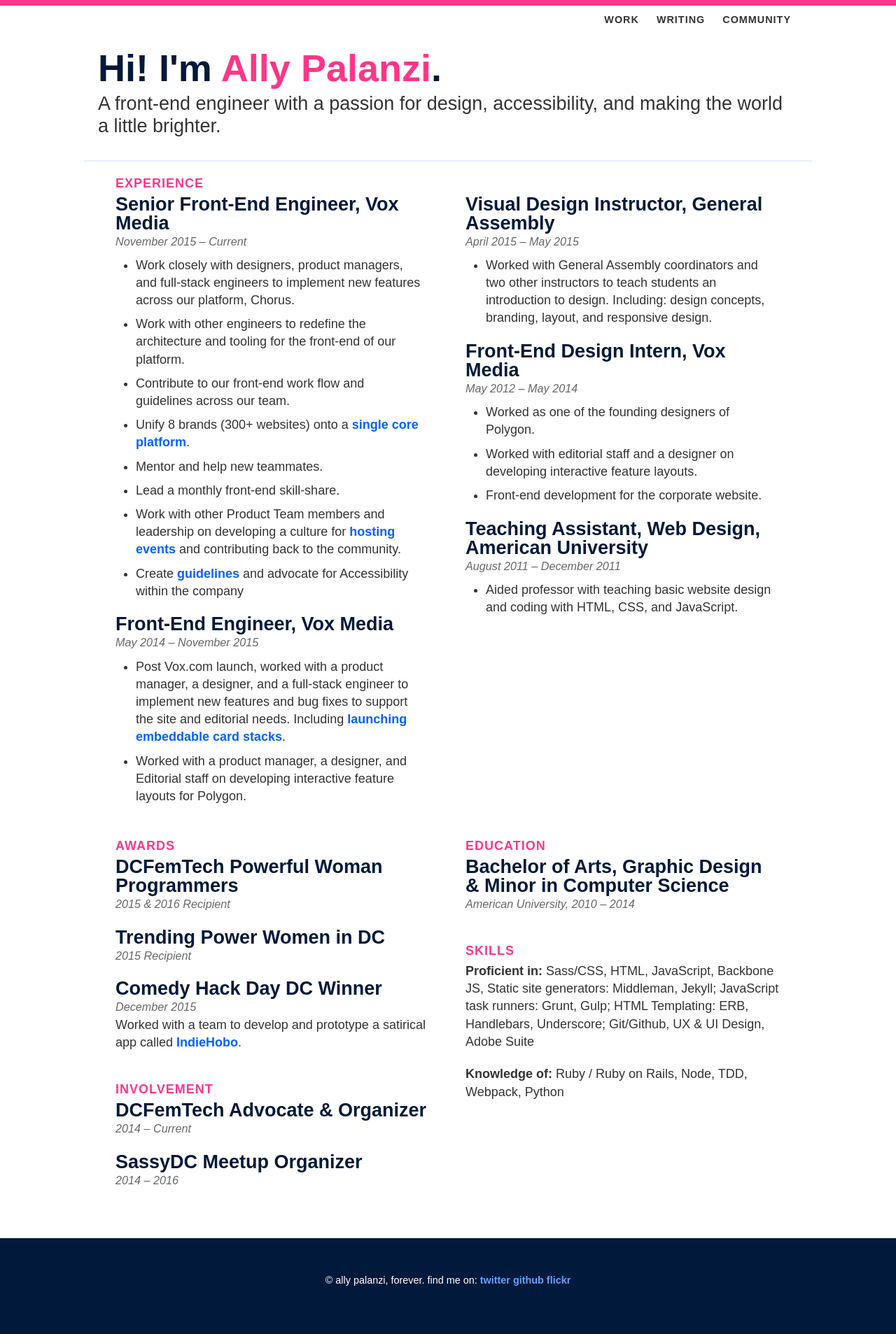
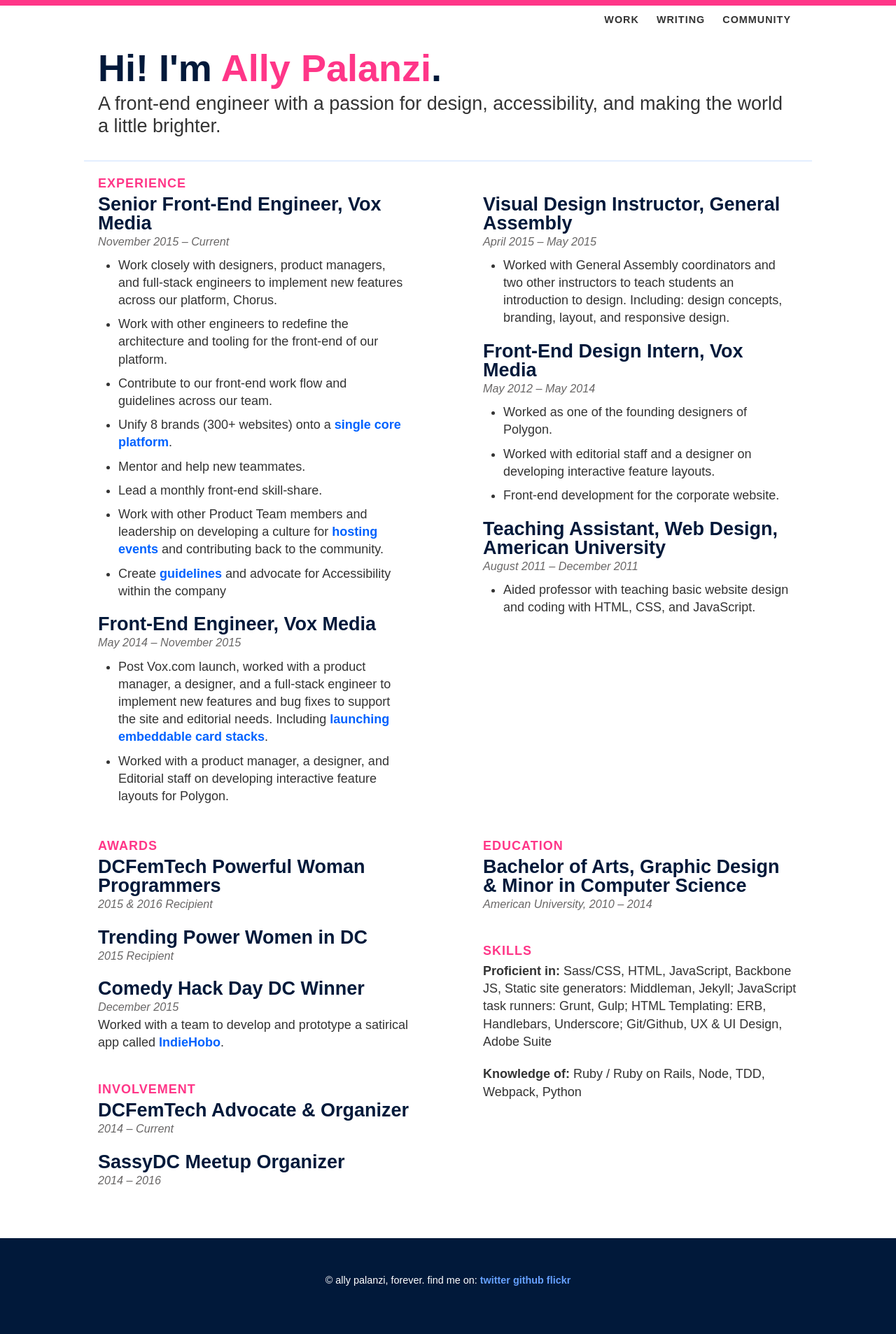
Before and after one commit to allypalanzi/allypalanzi.github.io, a Jekyll site: the page built from resume.md, in a window 1280 px wide. Shown: the whole page at 70% size. Built offline with Jekyll 4.4.1, drawn with Linux system fonts in a browser that asks for light colours; some web fonts are replaced.

Commit message:
wat is flexbox

```diff
--- a/_scss/_modules/_m-post.scss
+++ b/_scss/_modules/_m-post.scss
@@ -13,7 +13,7 @@
     line-height: 1;
   }
   img {
-    margin: 1.2em 0 0 0;
+    margin: 1.2em 0 0;
   }
   a {
     border-bottom: 1px solid;
@@ -27,8 +27,8 @@
     .resume & {
       @media(min-width: $bp-sm) {
         display: flex;
-        justify-content: space-around;
         flex-wrap: wrap;
+        justify-content: space-between;
         div {
           flex-basis: 45%;
           margin-bottom: 1.5em;
```
Also changed, not shown: _scss/_layout.scss (line endings or trailing spaces), css/main.css.
